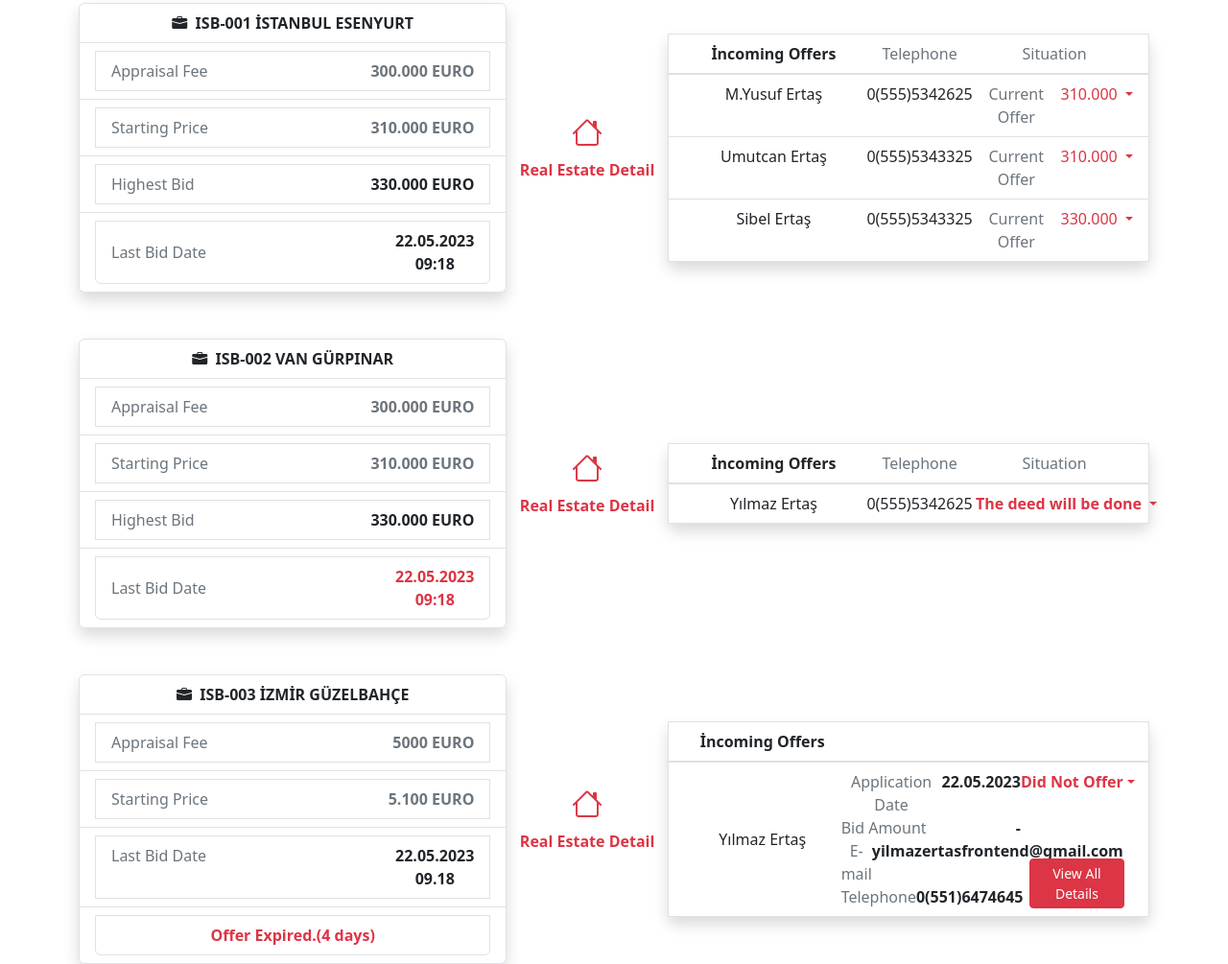
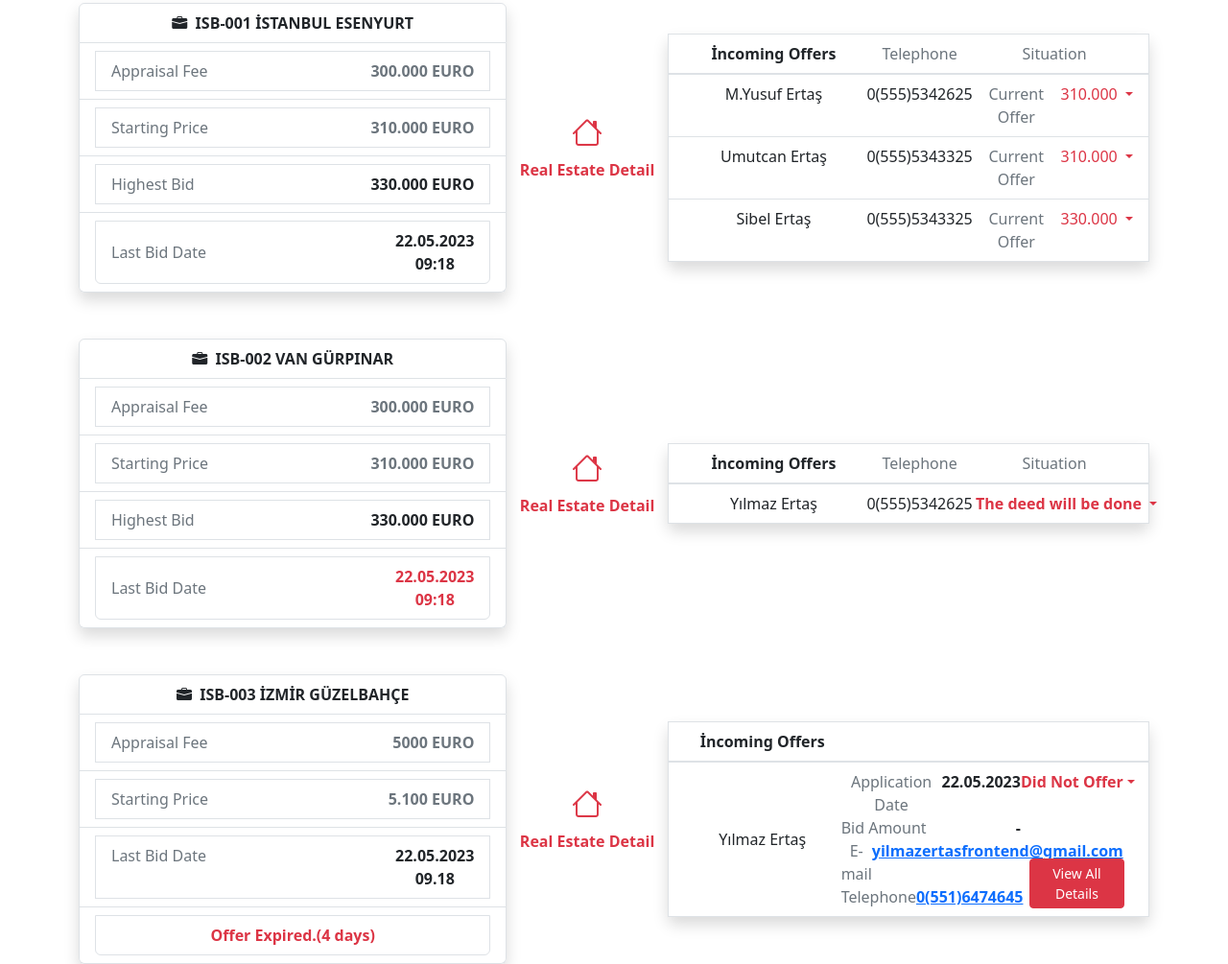
Before and after one commit to yilmazertas/AKBANKPROJEJECT, a plain HTML site: page index.html in a window 1280 px wide. Shown: the part 197-1202 px from the top of the page at 96% size. Drawn offline with nearby package versions, Linux system fonts and the light colour scheme.

Commit message:
24.05.2023

```diff
--- a/index.html
+++ b/index.html
@@ -331,11 +331,11 @@
                     </div>
                     <div class="d-flex justify-content-between">
                         <div class="text-secondary">E-mail  </div>
-                        <div class="fw-bold">yilmazertasfrontend@gmail.com</div>
+                        <div class="fw-bold " ><a href="https://linkedin.com/" >yilmazertasfrontend@gmail.com</a></div>
                     </div>
                     <div class="d-flex justify-content-between">
                         <div class="text-secondary">Telephone  </div>
-                        <div class="fw-bold">0(551)6474645</div>
+                        <div class="fw-bold"><a href="https://yilmazertas.github.io/myportfilio//">0(551)6474645</a></div>
                     </div>
                     </div>
                     <div class="d-flex justify-content-center justify-content-between flex-column" style="width: 25%;">
@@ -348,6 +348,7 @@
                         </ul>
                      </div>
                      <div class="btn btn-danger text-white btn-sm d-flex align-self-center" style="width: 85%;">View All Details</div>
+
                     </div>
                 </li>
             </div>
```
Also changed, not shown: 1 other file.
